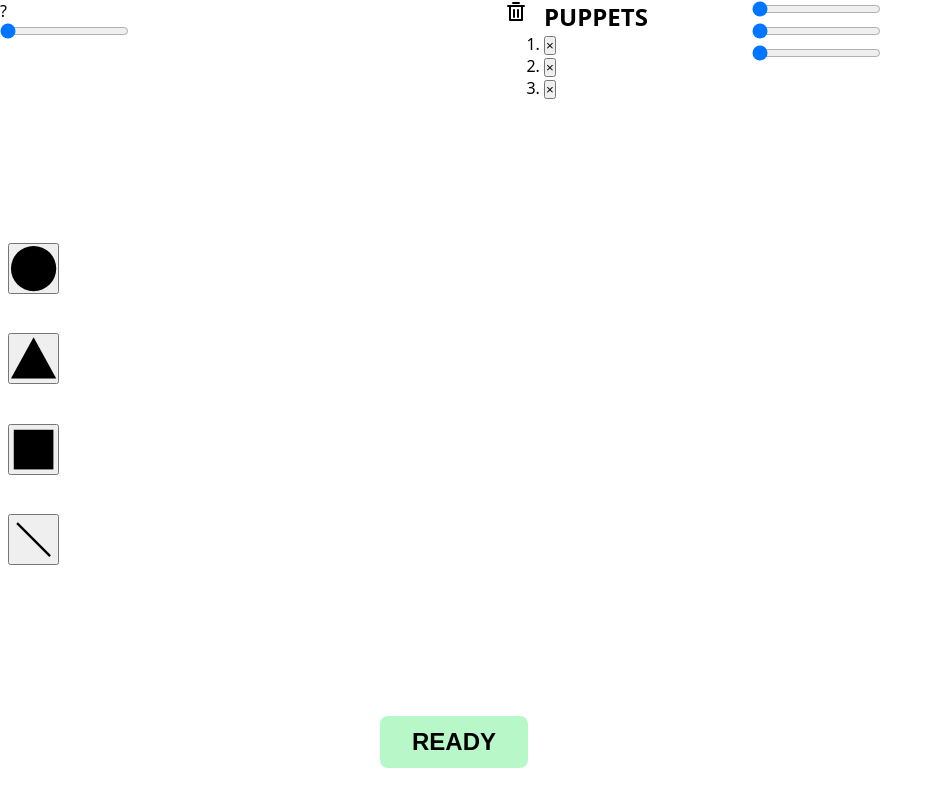
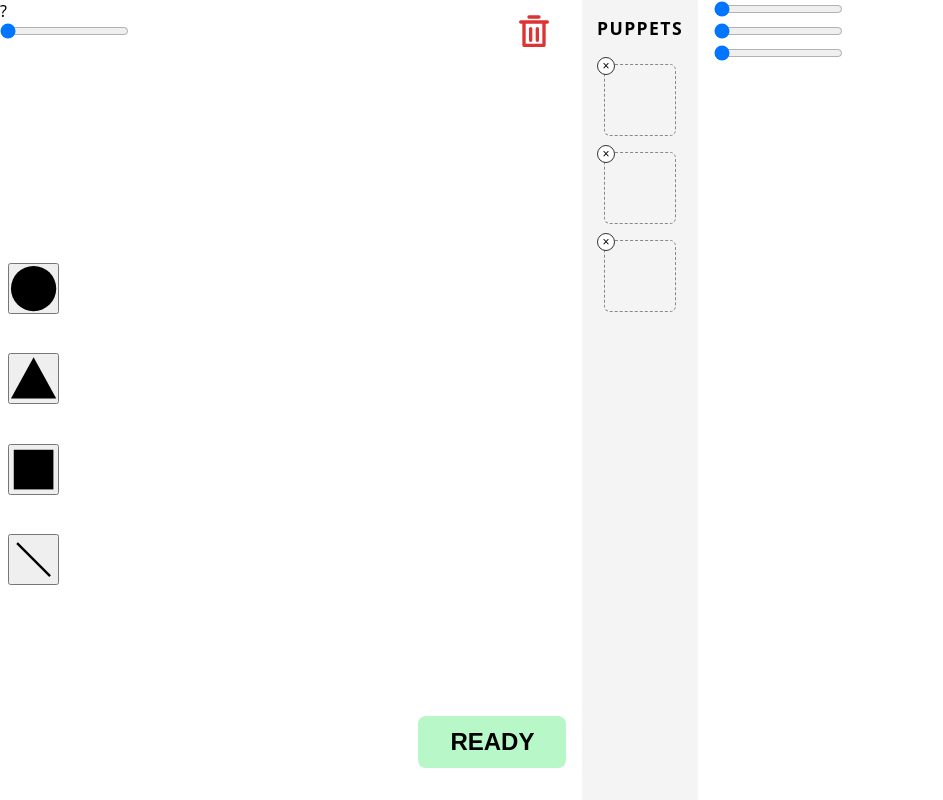
Before and after one commit to 1pacotedeSkittles/website_tests_interaction_design, a plain HTML site: page index.html in a window 1280 px wide. Shown: the whole page, without its empty margins (0-943 px from the left). Drawn offline with nearby package versions, Linux system fonts and the light colour scheme.

Commit message:
delete a funcionar

```diff
--- a/script.js
+++ b/script.js
@@ -2,6 +2,7 @@ const slider = document.querySelector(".build__slider");
 const list  = document.querySelector(".instructions__list");
 const canvas = document.querySelector("#build-canvas");
 const tools  = document.querySelectorAll(".build__tool");
+const trash = document.querySelector(".build__delete");
 
 const SHAPE_SIZE = 80;
 let topZ = 1;
@@ -55,6 +56,15 @@ function beginDrag(shape, e, grab, isNew) {
       if (isNew) shape.remove();                  // forma nova largada fora: descarta
       else Object.assign(shape.style, prev);      // forma antiga: volta onde estava
     }
+    //se arrasta para o lixo apaga !
+    const t = trash.getBoundingClientRect();
+    const overTrash = cx >= t.left - 20 && cx <= t.right + 20 &&
+                      cy >= t.top  - 20 && cy <= t.bottom + 20;
+
+    if (overTrash) {
+      shape.remove();
+      return;
+    }
   }
 
   shape.addEventListener("pointermove", move);
@@ -73,5 +83,7 @@ tools.forEach((tool) => {
   });
 });
 
+
+
 slider.addEventListener("input", updateProgress);
 updateProgress();
--- a/style.css
+++ b/style.css
@@ -1,7 +1,7 @@
 * {
     box-sizing: border-box;
     margin: 0;
-	padding:0;
+    padding: 0;
 }
 
 html,
@@ -13,13 +13,20 @@ body {
     -webkit-user-select: none;
     font-family: system-ui, sans-serif;
 }
-.app{
+
+.app {
     display: flex;
     height: 100dvh;
-	gap:16px;
+    gap: 16px;
 
-	.phase { flex: 1; min-width: 0;}
-	.storage { flex: 0 0 15vw;}
+    .phase {
+        flex: 1;
+        min-width: 0;
+    }
+
+    .storage {
+        flex: 0 0 15vw;
+    }
 
     .phase--build {
         display: grid;
@@ -30,14 +37,14 @@ body {
             "toolbar canvas";
         position: relative;
         min-width: 0;
-	max-width:45%;
+        max-width: 45%;
     }
 
-	.build__header{
+    .build__header {
         grid-area: header;
         display: flex;
 
-		.instructions__group{
+        .instructions__group {
             position: relative;
             width: 10vw;
 
@@ -46,7 +53,7 @@ body {
                 top: 100%;
                 left: 0;
                 width: 100%;
-				--progress:0;
+                --progress: 0;
                 display: flex;
                 flex-direction: column;
                 gap: 8px;
@@ -65,6 +72,7 @@ body {
                 overflow: hidden;
                 opacity: var(--reveal);
                 transform: translateY(calc((1 - var(--reveal)) * -12px));
+
                 img {
                     width: 100%;
                     height: 100%;
@@ -73,33 +81,28 @@ body {
             }
         }
 
-		.build__delete{
-			display: grid;
-			margin-left:auto;
-			place-items: center;
-			width: auto;
-			height: 24px;
-
-			svg {
-  			width: 100%;
-  			height: 100%;
-			}
+        .build__delete {
+            margin-left: auto;
+            width: 64px;
+            height: 64px;
+            padding: 12px;
+            color: #d33;
         }
     }
 
-	.build__toolbar{
+    .build__toolbar {
         grid-area: toolbar;
-		display:flex;
-		flex-direction:column;
-		width:10vw;
-		height:50vh;
+        display: flex;
+        flex-direction: column;
+        width: 10vw;
+        height: 50vh;
         justify-content: space-evenly;
         align-items: left;
-		margin-top:20vh;
-		gap:8px;
-		padding:8px;
+        margin-top: 20vh;
+        gap: 8px;
+        padding: 8px;
 
-		.build__tool{
+        .build__tool {
             touch-action: none;
             width: 4vw;
             aspect-ratio: 1;
@@ -115,7 +118,8 @@ body {
 
     .build__canvas {
         grid-area: canvas;
-		position: relative;          /* NOVO: as formas posicionam-se em relação ao canvas */
+        position: relative;
+        /* NOVO: as formas posicionam-se em relação ao canvas */
 
         /* NOVO: formas criadas pelo JS ao arrastar da toolbar */
         .shape {
@@ -135,6 +139,12 @@ body {
             &.is-dragging {
                 cursor: grabbing;
             }
+
+            &.is-selected {
+                outline: 2px dashed #0a84ff;
+                outline-offset: 4px;
+            }
+
         }
     }
 
@@ -151,8 +161,49 @@ body {
         cursor: pointer;
     }
 
+
     .storage {
-		width:15vw;
+        display: flex;
+        flex-direction: column;
+        align-items: center;
+        gap: 24px;
+        padding-top: 16px;
+        background: #f4f4f4;
+        flex: 0 0 clamp(104px, 9vw, 140px);
+    }
+
+    .storage__title {
+        font-size: 1.1rem;
+        letter-spacing: 0.08em;
+    }
+
+    .storage__list {
+        display: flex;
+        flex-direction: column;
+        gap: 16px;
+        list-style: none;
+    }
+
+    .storage__slot {
+        position: relative;
+        width: 72px;
+        aspect-ratio: 1;
+        border: 1px dashed #888;
+        border-radius: 6px;
+    }
+
+    .storage__remove {
+        position: absolute;
+        top: -8px;
+        left: -8px;
+        width: 18px;
+        height: 18px;
+        border-radius: 50%;
+        border: 1px solid #333;
+        background: #fff;
+        font-size: 0.75rem;
+        line-height: 1;
+        cursor: pointer;
     }
 
 }
```
Lines whose indentation alone changed are shown as unchanged.
